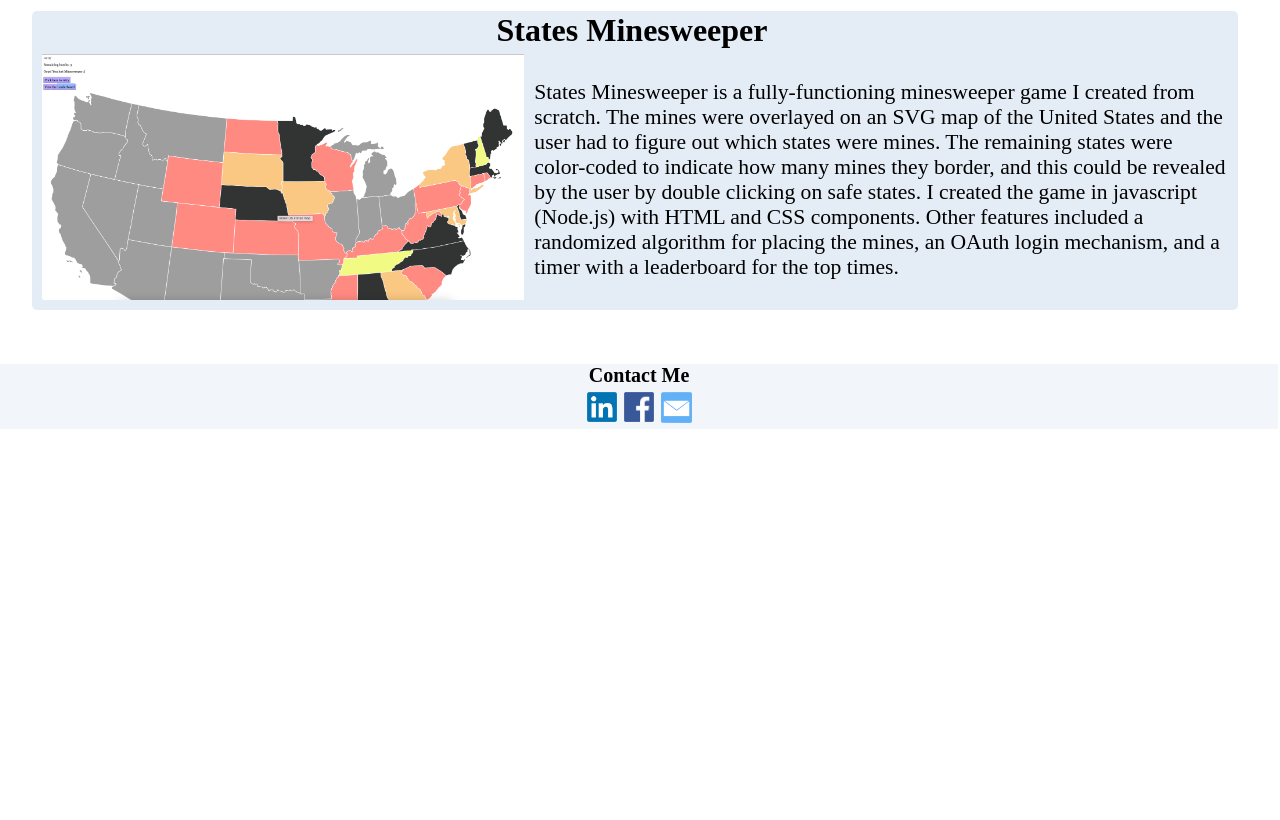
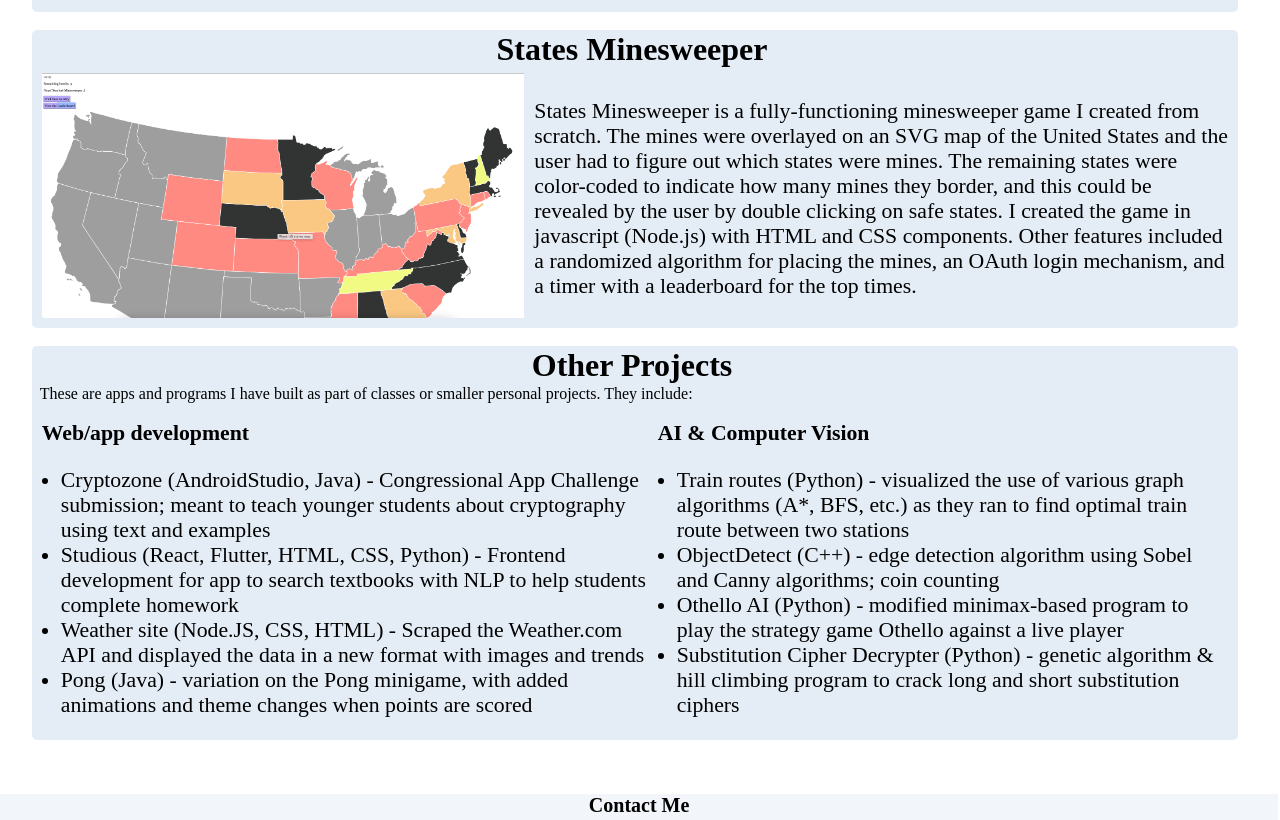
Before and after one commit to lrhyde/lrhyde.github.io, a plain HTML site: page index.html in a window 1280 px wide. Shown: the part 2758-3578 px from the top of the page. Before the commit the page ends 3187 px from the top, so only its background shows below. Drawn offline with Linux system fonts and the light colour scheme; a web font is replaced by a local one.

Commit message:
added additional projects

```diff
--- a/index.html
+++ b/index.html
@@ -85,24 +85,27 @@
     <div id="divider"></div>
     <div id="oskills"><span id="title">Technical Skills</span>
       <ul>
-        <li>Web App Development (Vite, Flask, React, Node.js)</li>
+        <li>Web App Development (Full Stack) - Vite, Flask, React, Node.js</li>
         <li>Mobile (Android) App Development</li>
         <li>Data Visualization</li>
         <li>Data Analysis</li>
         <li>Computer Vision</li>
         <li>Data Structures</li>
+        <li>Discrete Structures</li>
         <li>Artificial Intelligence & Algorithms</li>
         <li>Computer Aided Design (CAD)</li>
+        <li>ArcGIS Geographic Visualization</li>
       </ul>
     </div>
     <div id="divider"></div>
     <div id="cw"><span id="title">Coursework</span>
       <ul>
+        <li>CS128 Intro to CS II</li>
+        <li>TE200 Intro to Innovation</li>
         <li>Mobile & Web App Development</li>
         <li>Artificial Intelligence 1 & 2</li>
         <li>Computer Vision 1 & 2</li>
         <li>Computer Systems Research Lab</li>
-        <li>Wharton Data Science Academy</li>
         <li>AP Computer Science A with data structures (exam score: 5/5)</li>
         <li>Linear Algebra</li>
         <li>AP Statistics (exam score: 5/5)</li>
@@ -113,6 +116,7 @@
     <div id="divider"></div>
     <div id="exp"><span id="title">Other Experience</span>
       <ul>
+        <li>Wharton Data Science Academy</li>
         <li>GEMS (Glasgow Engineering, Math, and Science) Teaching Program - President</li>
         <li>German Honor Society - Vice President</li>
         <li>Girls Who Math - Python Teacher (2022)</li>
@@ -244,6 +248,45 @@
       </div>
     </div>
   </div>
+  <br>
+  <div id="divider"></div>
+  <div id="name">
+    <div id="mns" class="show">
+      <div id="dsatitle"><button onclick="mnsshow()" id="ptitle">Other Projects</button></div>
+      &nbsp;&nbsp;These are apps and programs I have built as part of classes or smaller personal projects. They
+      include:<br><br>
+      <div id="container">
+        <div id="divider"></div>
+        <div id="webdev">
+          <strong>Web/app development</strong>
+          <ul>
+            <li>Cryptozone (AndroidStudio, Java) - Congressional App Challenge submission; meant to teach
+              younger students about
+              cryptography using text and examples</li>
+            <li>Studious (React, Flutter, HTML, CSS, Python) - Frontend development for app to search textbooks
+              with NLP to help students complete homework</li>
+            <li>Weather site (Node.JS, CSS, HTML) - Scraped the Weather.com API and displayed
+              the data in a new format with images and trends</li>
+            <li>Pong (Java) - variation on the Pong minigame, with added animations and theme changes when points
+              are scored</li>
+          </ul>
+        </div>
+        <div>
+          <strong>AI & Computer Vision</strong>
+          <ul>
+            <li>Train routes (Python) - visualized the use of various graph algorithms (A*, BFS, etc.) as they ran to
+              find optimal train route between two stations</li>
+            <li>ObjectDetect (C++) - edge detection algorithm using Sobel and Canny algorithms; coin counting</li>
+            <li>Othello AI (Python) - modified minimax-based program to play the strategy game Othello against a live
+              player</li>
+            <li>Substitution Cipher Decrypter (Python) - genetic algorithm & hill climbing program to crack long and
+              short substitution ciphers</li>
+          </ul>
+        </div>
+        <div id="divider"></div>
+      </div>
+    </div>
+  </div>
   </div>
   <br><br><br>
   <div id="contdiv">
--- a/style2.css
+++ b/style2.css
@@ -250,7 +250,7 @@ button {
     display: flex;
     align-items: center;
     padding-left: 0px;
-    font-size: 2.7vh;
+    font-size: 1.7vw;
 }
 
 #items {
```
Also changed, not shown: 1 other file.
